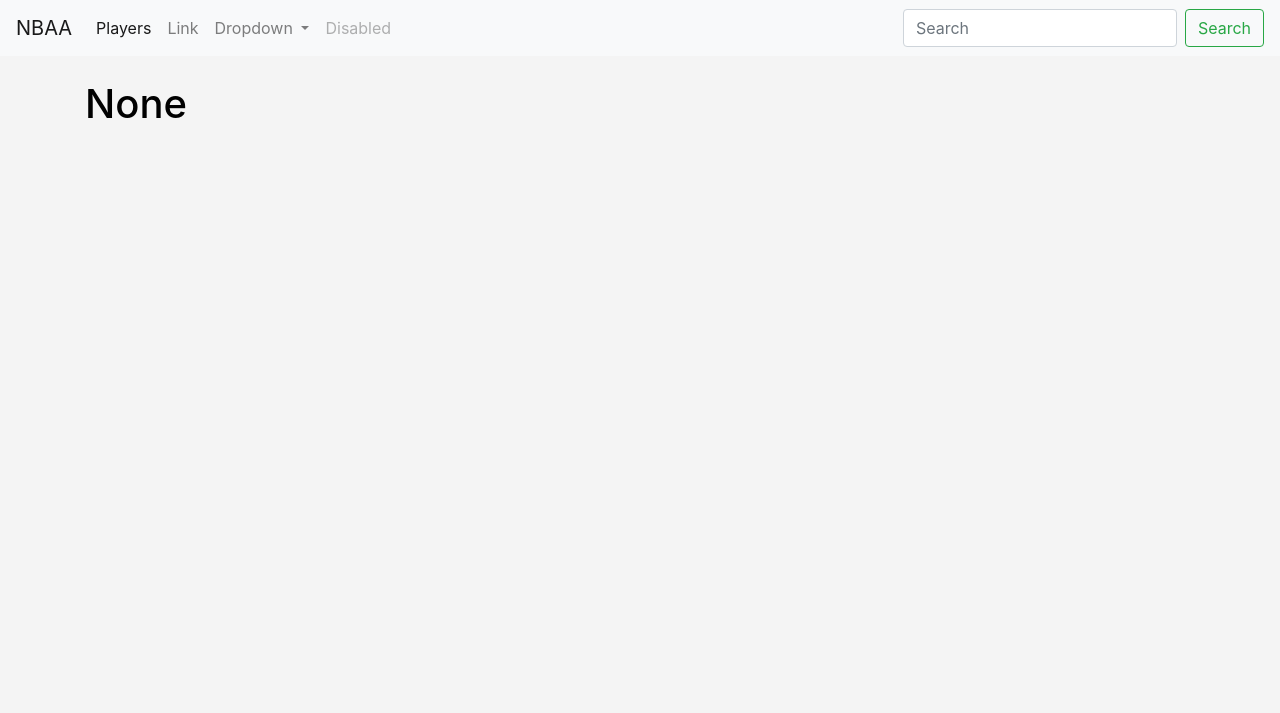
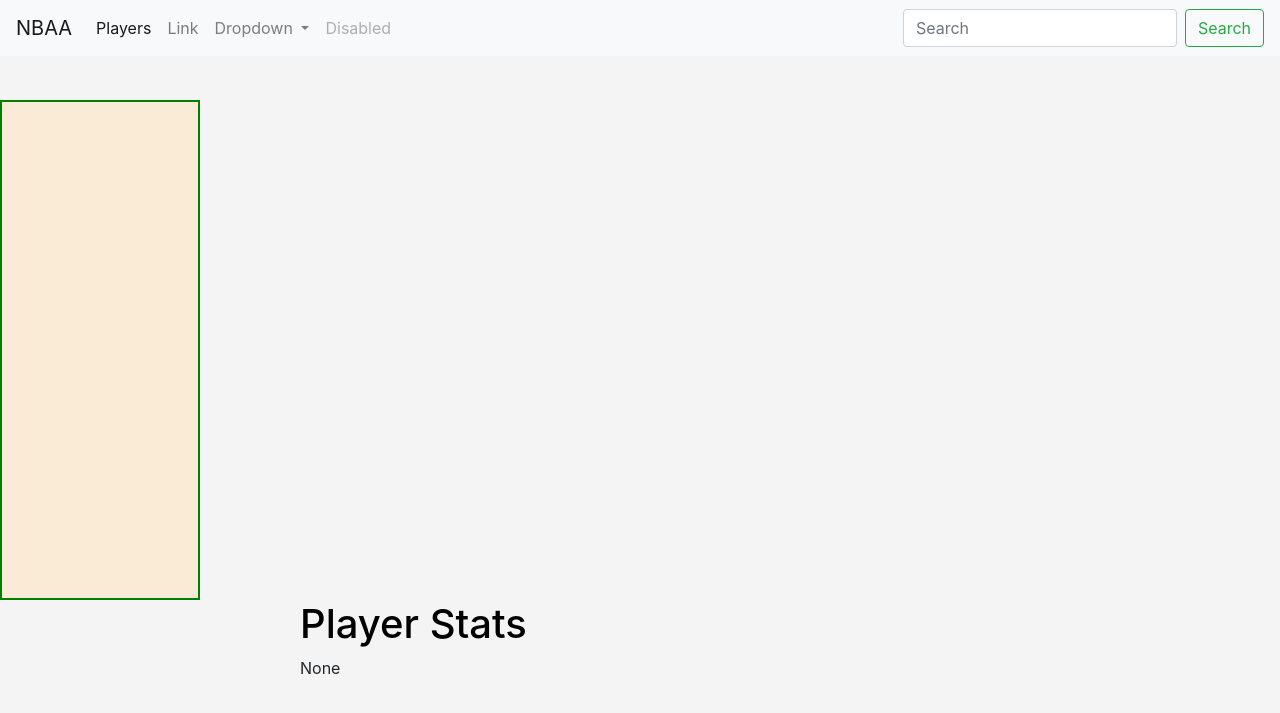
Before and after one commit to SOGESOP/nba-flask, a Flask app: template templates/players.html in a window 1280 px wide. Shown: the top 713 px of the page. Run offline with Flask 3, Linux system fonts and the light colour scheme; the template is opened without the code that fills it: values that come from a table or form of the project are taken from there, others are empty; parts of the project's set-up code (start-up, migrations or seed data) failed here and were passed over; some libraries are stand-ins or nearby versions.

Commit message:
working on addding in the players table

```diff
--- a/app.py
+++ b/app.py
@@ -86,7 +86,7 @@
 def players():
 
     players_table=Players.query.order_by(Players.name)
-    return render_template("players.html", players_table=[temp_df.to_html()], header=True)
+    return render_template("players.html", players_table=[temp_df.to_html(classes=["internal-table-container"],index=False)], header=True)
 
 
 
--- a/static/css/style.css
+++ b/static/css/style.css
@@ -1,17 +1,59 @@
 h1{
     color: black;
+    font-size: 20px;
+
+}
+
+.table-title{
+    color:black;
     font-size: 40px;
+
+}
+
+.content{
+    padding-top: 20px;
 
 }
 
 body{
     background: #f4f4f4;
+}
+
+.table-container{
+    padding-left: 300px;
+    padding-right: 100px;
+    justify-content: center;
+}
+
+.internal-table-container{
+    width: 80%;
+    border: 5px solid black;
+}
+/*this is the table headers*/
+.internal-table-container th{
+    font-size: 15px;
+    text-align: center;
+    padding: 10px;
+    border-right: 4px solid black;
+    border-top: 2px solid red
+}
+/*this is the table text */
+.internal-table-container td{
+    text-align: center;
+    font-size: 15px;
+    padding: 5px;
+    border-right: 4px solid black;
+    border-top: 2px solid red;
+}
 
 
-}
-
-.table_container{
-
-
+.selection-box{
+    padding-right: 20px;
+    width: 200px;
+    height: 500px;
+    background-color: antiquewhite;
+    border: 2px solid green;
+    color: black;
+    text-align: center;
 
 }
--- a/templates/base.html
+++ b/templates/base.html
@@ -16,7 +16,7 @@
   <body>
     {%include "navbar.html"%}
     <br/>
-    <div class="container">
+    <div class="content">
         {%block content%}
         {%endblock%}
     </div>
--- a/templates/players.html
+++ b/templates/players.html
@@ -1,19 +1,26 @@
-{%extends "base.html"%}
+{% extends "base.html" %}
+
+{% block content_heading %}Your Page Content{% endblock %}
+
+{% block content %}
+<head>
+
+    <div class="selection-box">
 
 
-{%block content%}
-<div class="table_container">
-    <h1>
 
-        {%for player in players_table%}
-            {{player|safe}}
+    </div>
 
-        {%endfor%}
+    <div class="table-container">
+        <title>Player Stats</title>
+        <h1 class="table-title">Player Stats</h1>
+        <table class="internal-table-container">
 
-    </h1>
+            {% for player in players_table %}
+            {{ player|safe }}
+            {% endfor %}
 
-
-</div>
-
-
-{%endblock%}
+        </table>
+    </div>
+</head>
+{% endblock %}
```
Also changed, not shown: instance/players.db.
